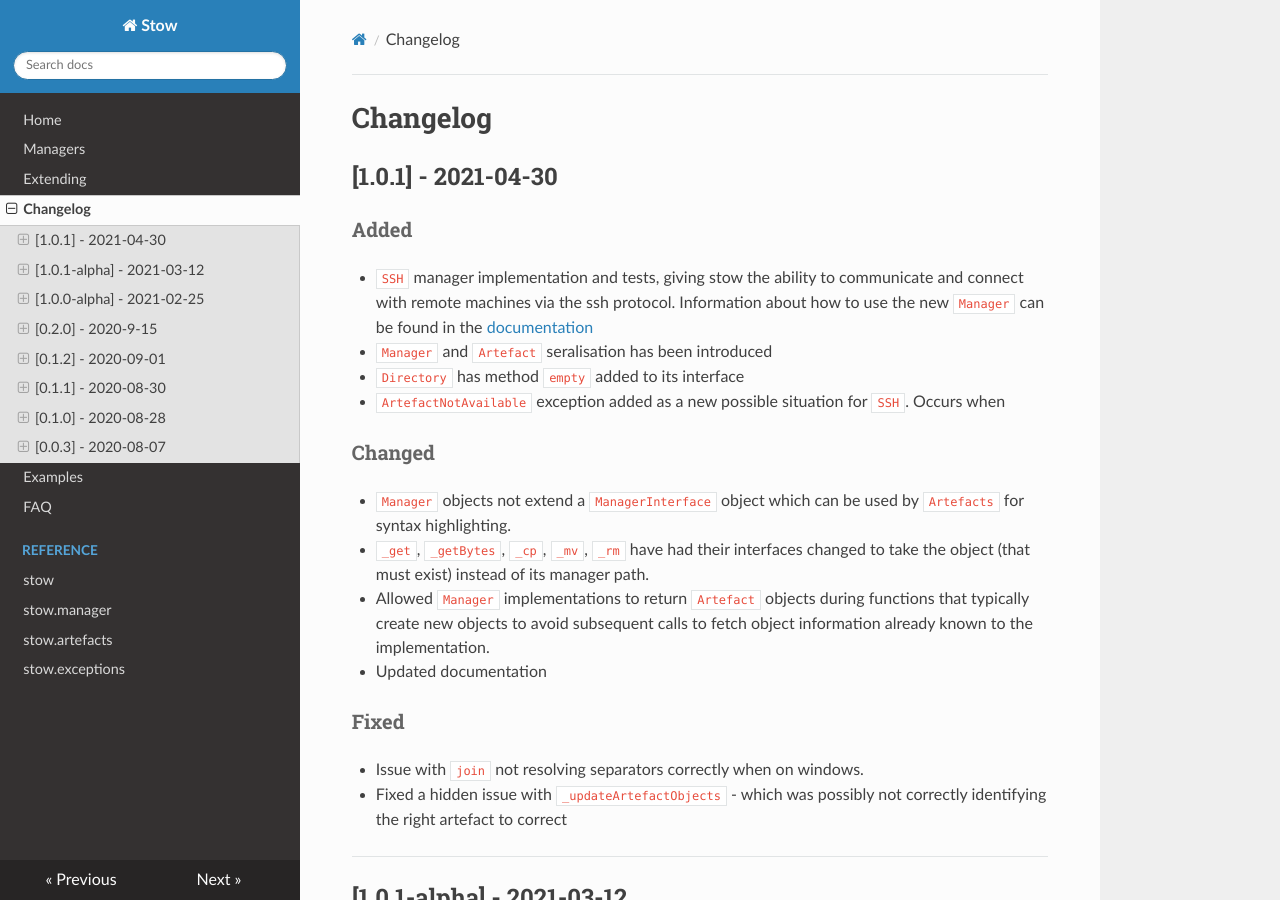
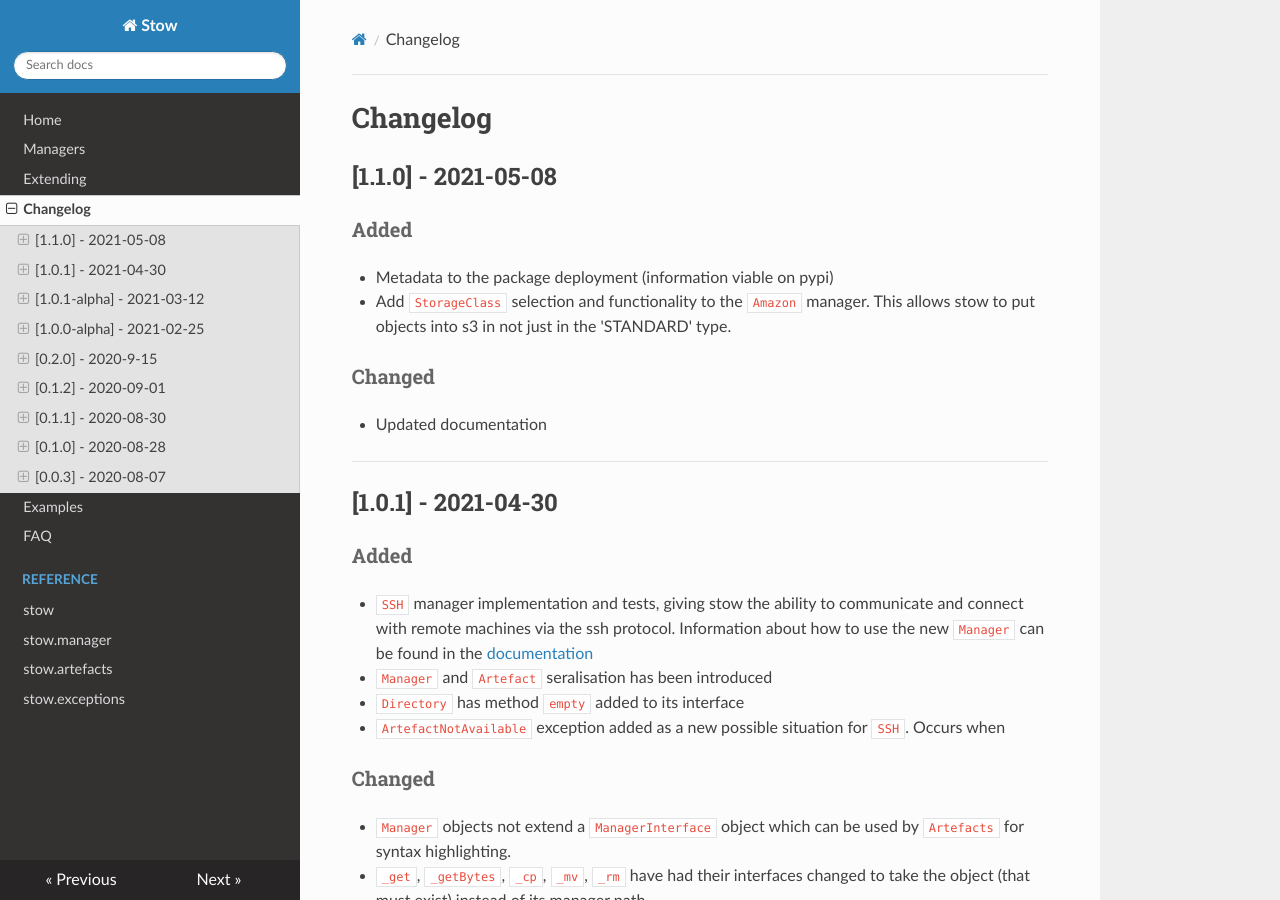
Before and after one commit to Kieran-Bacon/stow, an MkDocs documentation site: the page built from docs/changelog.md, in a window 1280 px wide and 900 px high. Built offline with MkDocs 1.6.1, drawn with Linux system fonts in a browser that asks for light colours; nearby versions of some CDN libraries.

Commit message:
update version and changelog

```diff
--- a/docs/changelog.md
+++ b/docs/changelog.md
@@ -1,5 +1,17 @@
 # Changelog
 
+## [1.1.0] - 2021-05-08
+
+### Added
+
+- Metadata to the package deployment (information viable on pypi)
+- Add `StorageClass` selection and functionality to the `Amazon` manager. This allows stow to put objects into s3 in not just in the 'STANDARD' type.
+
+### Changed
+
+- Updated documentation
+
+---
 ## [1.0.1] - 2021-04-30
 
 ### Added
--- a/stow/__init__.py
+++ b/stow/__init__.py
@@ -1,4 +1,4 @@
-__version__ = "1.0.1"
+__version__ = "1.1.0"
 
 from .artefacts import Artefact, File, Directory, SubFile, SubDirectory
 from .manager import Manager, SubManager
```
